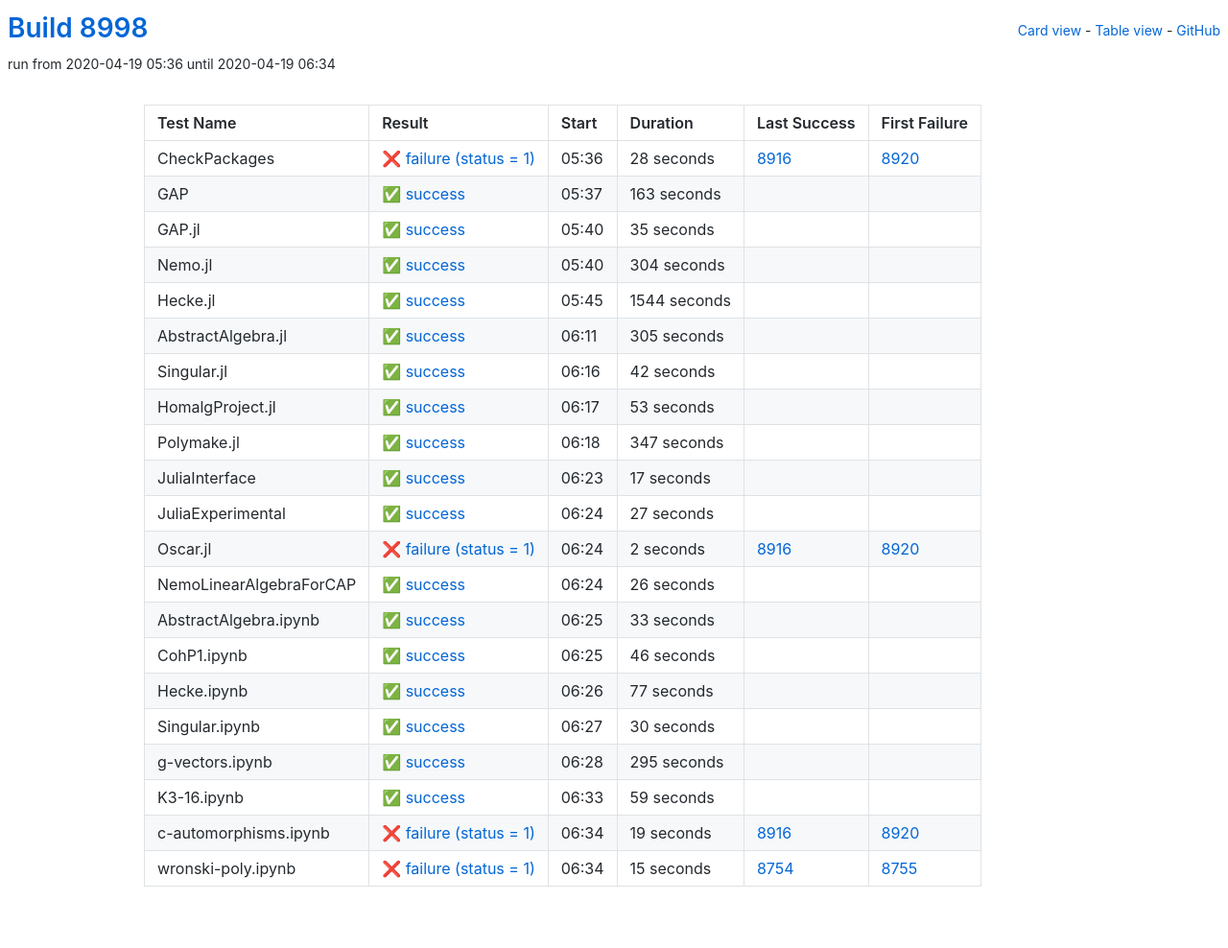
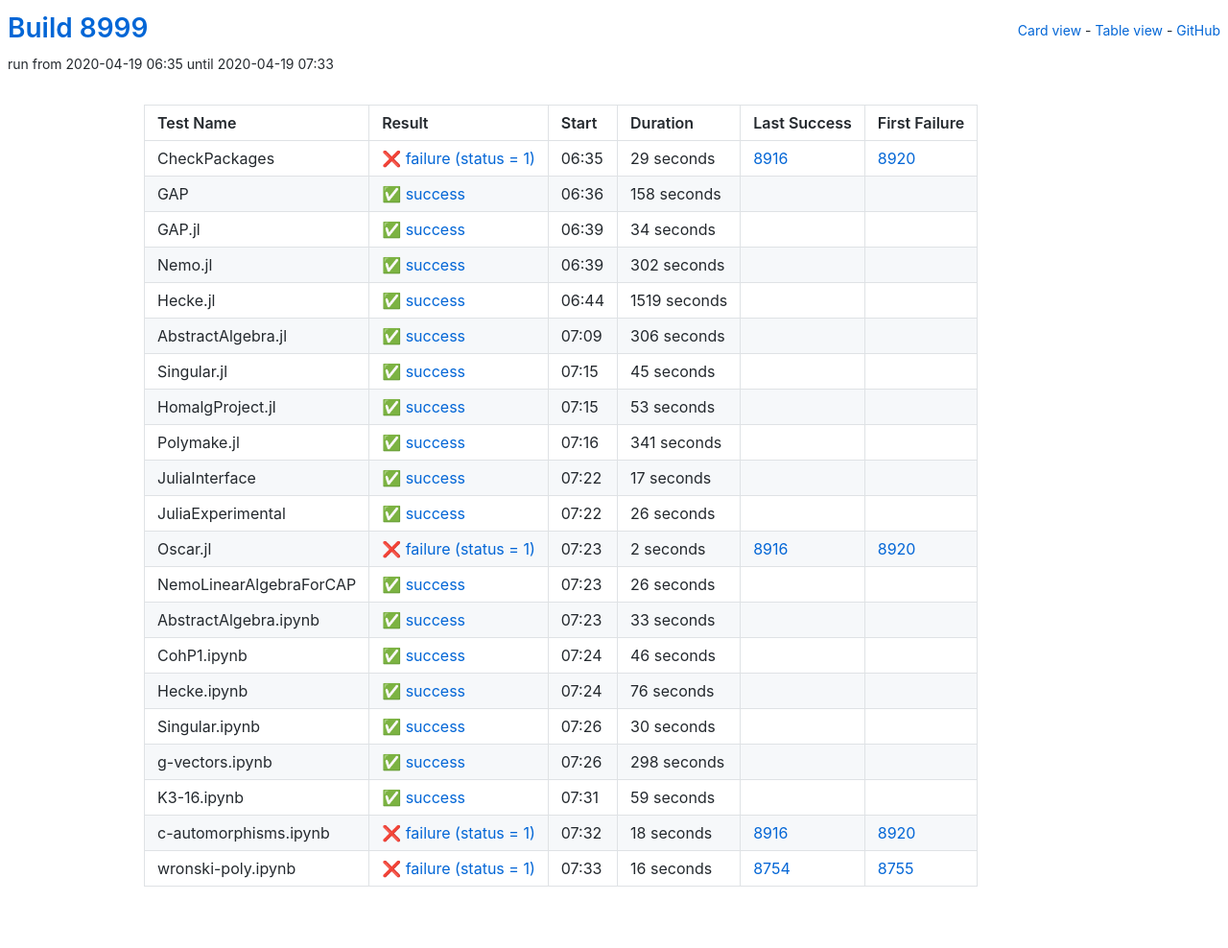
Before and after one commit to oscar-system/oscar-ci-status, a Jekyll site: the page built from table.html, in a window 1280 px wide. Shown: the whole page at 96% size. Built offline with Jekyll 4.4.1, drawn with Linux system fonts in a browser that asks for light colours.

Commit message:
Build 8999

```diff
--- a/_data/ci.yml
+++ b/_data/ci.yml
@@ -1,82 +1,82 @@
-build: 8998
-build_url: https://oscarci.mathematik.uni-kl.de/job/oscar/8998/
+build: 8999
+build_url: https://oscarci.mathematik.uni-kl.de/job/oscar/8999/
 job: oscar
 tests:
-- duration: 28
+- duration: 29
   exitcode: 1
   first_failure: 8920
   first_failure_url: https://oscarci.mathematik.uni-kl.de/job/oscar/8920/
   last_success: 8916
   last_success_url: https://oscarci.mathematik.uni-kl.de/job/oscar/8916/
-  log: https://oscarci.mathematik.uni-kl.de/job/oscar/8998/artifact/logs/build-8998/CheckPackages.log
+  log: https://oscarci.mathematik.uni-kl.de/job/oscar/8999/artifact/logs/build-8999/CheckPackages.log
   name: CheckPackages
-  start: 2020-04-19 05:36
+  start: 2020-04-19 06:35
   status: failure
   success: false
-- duration: 163
+- duration: 158
   exitcode: 0
   first_failure: false
   first_failure_url: null
   last_success: false
   last_success_url: null
-  log: https://oscarci.mathematik.uni-kl.de/job/oscar/8998/artifact/logs/build-8998/GAP.log
+  log: https://oscarci.mathematik.uni-kl.de/job/oscar/8999/artifact/logs/build-8999/GAP.log
   name: GAP
-  start: 2020-04-19 05:37
+  start: 2020-04-19 06:36
   status: success
   success: true
-- duration: 35
+- duration: 34
   exitcode: 0
   first_failure: false
   first_failure_url: null
   last_success: false
   last_success_url: null
-  log: https://oscarci.mathematik.uni-kl.de/job/oscar/8998/artifact/logs/build-8998/GAP.jl.log
+  log: https://oscarci.mathematik.uni-kl.de/job/oscar/8999/artifact/logs/build-8999/GAP.jl.log
   name: GAP.jl
-  start: 2020-04-19 05:40
+  start: 2020-04-19 06:39
   status: success
   success: true
-- duration: 304
+- duration: 302
   exitcode: 0
   first_failure: false
   first_failure_url: null
   last_success: false
   last_success_url: null
-  log: https://oscarci.mathematik.uni-kl.de/job/oscar/8998/artifact/logs/build-8998/Nemo.jl.log
+  log: https://oscarci.mathematik.uni-kl.de/job/oscar/8999/artifact/logs/build-8999/Nemo.jl.log
   name: Nemo.jl
-  start: 2020-04-19 05:40
+  start: 2020-04-19 06:39
   status: success
   success: true
-- duration: 1544
+- duration: 1519
   exitcode: 0
   first_failure: false
   first_failure_url: null
   last_success: false
   last_success_url: null
-  log: https://oscarci.mathematik.uni-kl.de/job/oscar/8998/artifact/logs/build-8998/Hecke.jl.log
+  log: https://oscarci.mathematik.uni-kl.de/job/oscar/8999/artifact/logs/build-8999/Hecke.jl.log
   name: Hecke.jl
-  start: 2020-04-19 05:45
+  start: 2020-04-19 06:44
   status: success
   success: true
-- duration: 305
+- duration: 306
   exitcode: 0
   first_failure: false
   first_failure_url: null
   last_success: false
   last_success_url: null
-  log: https://oscarci.mathematik.uni-kl.de/job/oscar/8998/artifact/logs/build-8998/AbstractAlgebra.jl.log
+  log: https://oscarci.mathematik.uni-kl.de/job/oscar/8999/artifact/logs/build-8999/AbstractAlgebra.jl.log
   name: AbstractAlgebra.jl
-  start: 2020-04-19 06:11
+  start: 2020-04-19 07:09
   status: success
   success: true
-- duration: 42
+- duration: 45
   exitcode: 0
   first_failure: false
   first_failure_url: null
   last_success: false
   last_success_url: null
-  log: https://oscarci.mathematik.uni-kl.de/job/oscar/8998/artifact/logs/build-8998/Singular.jl.log
+  log: https://oscarci.mathematik.uni-kl.de/job/oscar/8999/artifact/logs/build-8999/Singular.jl.log
   name: Singular.jl
-  start: 2020-04-19 06:16
+  start: 2020-04-19 07:15
   status: success
   success: true
 - duration: 53
@@ -85,20 +85,20 @@
   first_failure_url: null
   last_success: false
   last_success_url: null
-  log: https://oscarci.mathematik.uni-kl.de/job/oscar/8998/artifact/logs/build-8998/HomalgProject.jl.log
+  log: https://oscarci.mathematik.uni-kl.de/job/oscar/8999/artifact/logs/build-8999/HomalgProject.jl.log
   name: HomalgProject.jl
-  start: 2020-04-19 06:17
+  start: 2020-04-19 07:15
   status: success
   success: true
-- duration: 347
+- duration: 341
   exitcode: 0
   first_failure: false
   first_failure_url: null
   last_success: false
   last_success_url: null
-  log: https://oscarci.mathematik.uni-kl.de/job/oscar/8998/artifact/logs/build-8998/Polymake.jl.log
+  log: https://oscarci.mathematik.uni-kl.de/job/oscar/8999/artifact/logs/build-8999/Polymake.jl.log
   name: Polymake.jl
-  start: 2020-04-19 06:18
+  start: 2020-04-19 07:16
   status: success
   success: true
 - duration: 17
@@ -107,20 +107,20 @@
   first_failure_url: null
   last_success: false
   last_success_url: null
-  log: https://oscarci.mathematik.uni-kl.de/job/oscar/8998/artifact/logs/build-8998/JuliaInterface.log
+  log: https://oscarci.mathematik.uni-kl.de/job/oscar/8999/artifact/logs/build-8999/JuliaInterface.log
   name: JuliaInterface
-  start: 2020-04-19 06:23
+  start: 2020-04-19 07:22
   status: success
   success: true
-- duration: 27
+- duration: 26
   exitcode: 0
   first_failure: false
   first_failure_url: null
   last_success: false
   last_success_url: null
-  log: https://oscarci.mathematik.uni-kl.de/job/oscar/8998/artifact/logs/build-8998/JuliaExperimental.log
+  log: https://oscarci.mathematik.uni-kl.de/job/oscar/8999/artifact/logs/build-8999/JuliaExperimental.log
   name: JuliaExperimental
-  start: 2020-04-19 06:24
+  start: 2020-04-19 07:22
   status: success
   success: true
 - duration: 2
@@ -129,9 +129,9 @@
   first_failure_url: https://oscarci.mathematik.uni-kl.de/job/oscar/8920/
   last_success: 8916
   last_success_url: https://oscarci.mathematik.uni-kl.de/job/oscar/8916/
-  log: https://oscarci.mathematik.uni-kl.de/job/oscar/8998/artifact/logs/build-8998/Oscar.jl.log
+  log: https://oscarci.mathematik.uni-kl.de/job/oscar/8999/artifact/logs/build-8999/Oscar.jl.log
   name: Oscar.jl
-  start: 2020-04-19 06:24
+  start: 2020-04-19 07:23
   status: failure
   success: false
 - duration: 26
@@ -140,9 +140,9 @@
   first_failure_url: null
   last_success: false
   last_success_url: null
-  log: https://oscarci.mathematik.uni-kl.de/job/oscar/8998/artifact/logs/build-8998/NemoLinearAlgebraForCAP.log
+  log: https://oscarci.mathematik.uni-kl.de/job/oscar/8999/artifact/logs/build-8999/NemoLinearAlgebraForCAP.log
   name: NemoLinearAlgebraForCAP
-  start: 2020-04-19 06:24
+  start: 2020-04-19 07:23
   status: success
   success: true
 - duration: 33
@@ -151,9 +151,9 @@
   first_failure_url: null
   last_success: false
   last_success_url: null
-  log: https://oscarci.mathematik.uni-kl.de/job/oscar/8998/artifact/logs/build-8998/AbstractAlgebra.ipynb.log
+  log: https://oscarci.mathematik.uni-kl.de/job/oscar/8999/artifact/logs/build-8999/AbstractAlgebra.ipynb.log
   name: AbstractAlgebra.ipynb
-  start: 2020-04-19 06:25
+  start: 2020-04-19 07:23
   status: success
   success: true
 - duration: 46
@@ -162,20 +162,20 @@
   first_failure_url: null
   last_success: false
   last_success_url: null
-  log: https://oscarci.mathematik.uni-kl.de/job/oscar/8998/artifact/logs/build-8998/CohP1.ipynb.log
+  log: https://oscarci.mathematik.uni-kl.de/job/oscar/8999/artifact/logs/build-8999/CohP1.ipynb.log
   name: CohP1.ipynb
-  start: 2020-04-19 06:25
+  start: 2020-04-19 07:24
   status: success
   success: true
-- duration: 77
+- duration: 76
   exitcode: 0
   first_failure: false
   first_failure_url: null
   last_success: false
   last_success_url: null
-  log: https://oscarci.mathematik.uni-kl.de/job/oscar/8998/artifact/logs/build-8998/Hecke.ipynb.log
+  log: https://oscarci.mathematik.uni-kl.de/job/oscar/8999/artifact/logs/build-8999/Hecke.ipynb.log
   name: Hecke.ipynb
-  start: 2020-04-19 06:26
+  start: 2020-04-19 07:24
   status: success
   success: true
 - duration: 30
@@ -184,20 +184,20 @@
   first_failure_url: null
   last_success: false
   last_success_url: null
-  log: https://oscarci.mathematik.uni-kl.de/job/oscar/8998/artifact/logs/build-8998/Singular.ipynb.log
+  log: https://oscarci.mathematik.uni-kl.de/job/oscar/8999/artifact/logs/build-8999/Singular.ipynb.log
   name: Singular.ipynb
-  start: 2020-04-19 06:27
+  start: 2020-04-19 07:26
   status: success
   success: true
-- duration: 295
+- duration: 298
   exitcode: 0
   first_failure: false
   first_failure_url: null
   last_success: false
   last_success_url: null
-  log: https://oscarci.mathematik.uni-kl.de/job/oscar/8998/artifact/logs/build-8998/g-vectors.ipynb.log
+  log: https://oscarci.mathematik.uni-kl.de/job/oscar/8999/artifact/logs/build-8999/g-vectors.ipynb.log
   name: g-vectors.ipynb
-  start: 2020-04-19 06:28
+  start: 2020-04-19 07:26
   status: success
   success: true
 - duration: 59
@@ -206,30 +206,30 @@
   first_failure_url: null
   last_success: false
   last_success_url: null
-  log: https://oscarci.mathematik.uni-kl.de/job/oscar/8998/artifact/logs/build-8998/K3-16.ipynb.log
+  log: https://oscarci.mathematik.uni-kl.de/job/oscar/8999/artifact/logs/build-8999/K3-16.ipynb.log
   name: K3-16.ipynb
-  start: 2020-04-19 06:33
+  start: 2020-04-19 07:31
   status: success
   success: true
-- duration: 19
+- duration: 18
   exitcode: 1
   first_failure: 8920
   first_failure_url: https://oscarci.mathematik.uni-kl.de/job/oscar/8920/
   last_success: 8916
   last_success_url: https://oscarci.mathematik.uni-kl.de/job/oscar/8916/
-  log: https://oscarci.mathematik.uni-kl.de/job/oscar/8998/artifact/logs/build-8998/c-automorphisms.ipynb.log
+  log: https://oscarci.mathematik.uni-kl.de/job/oscar/8999/artifact/logs/build-8999/c-automorphisms.ipynb.log
   name: c-automorphisms.ipynb
-  start: 2020-04-19 06:34
+  start: 2020-04-19 07:32
   status: failure
   success: false
-- duration: 15
+- duration: 16
   exitcode: 1
   first_failure: 8755
   first_failure_url: https://oscarci.mathematik.uni-kl.de/job/oscar/8755/
   last_success: 8754
   last_success_url: https://oscarci.mathematik.uni-kl.de/job/oscar/8754/
-  log: https://oscarci.mathematik.uni-kl.de/job/oscar/8998/artifact/logs/build-8998/wronski-poly.ipynb.log
+  log: https://oscarci.mathematik.uni-kl.de/job/oscar/8999/artifact/logs/build-8999/wronski-poly.ipynb.log
   name: wronski-poly.ipynb
-  start: 2020-04-19 06:34
+  start: 2020-04-19 07:33
   status: failure
   success: false
```
Also changed, not shown: README.md.
